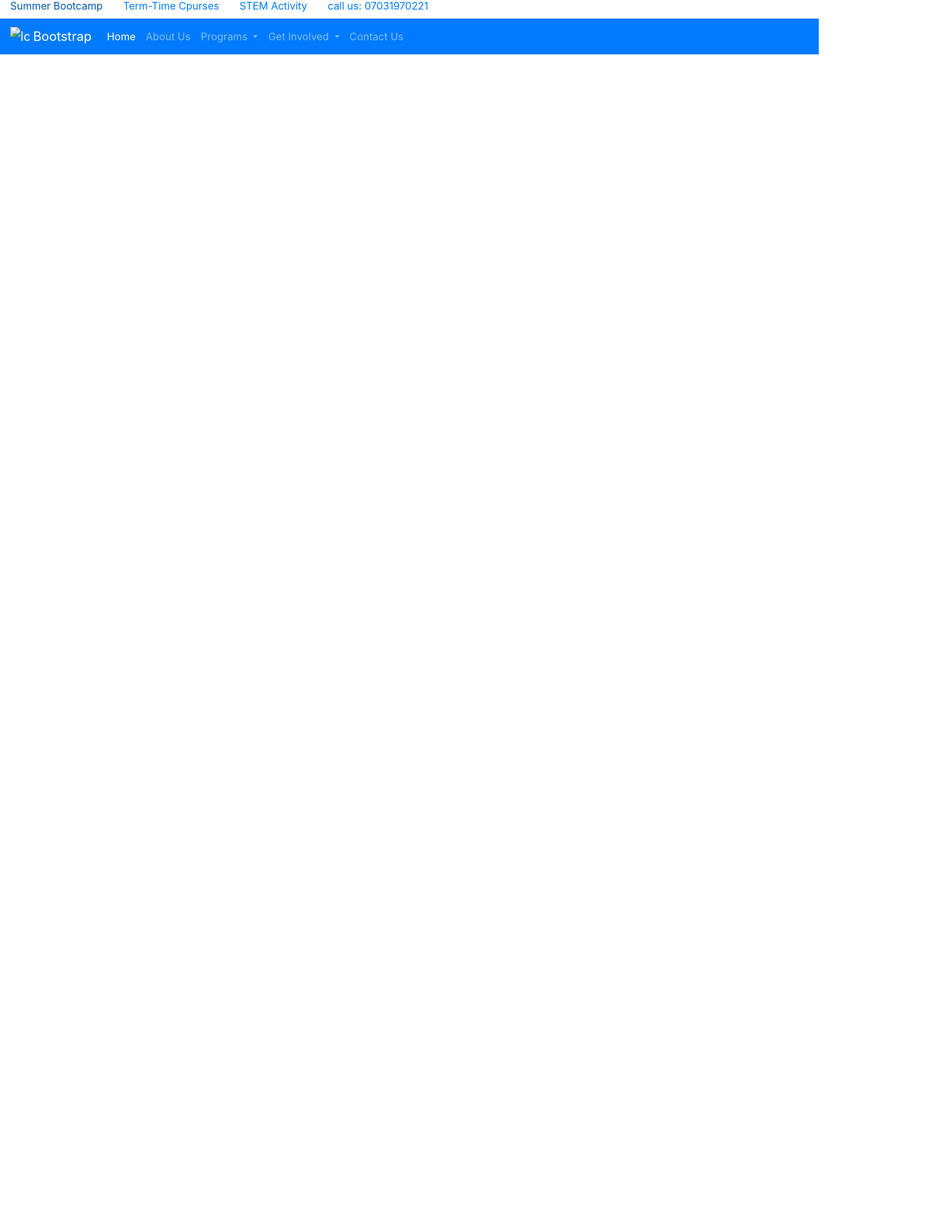
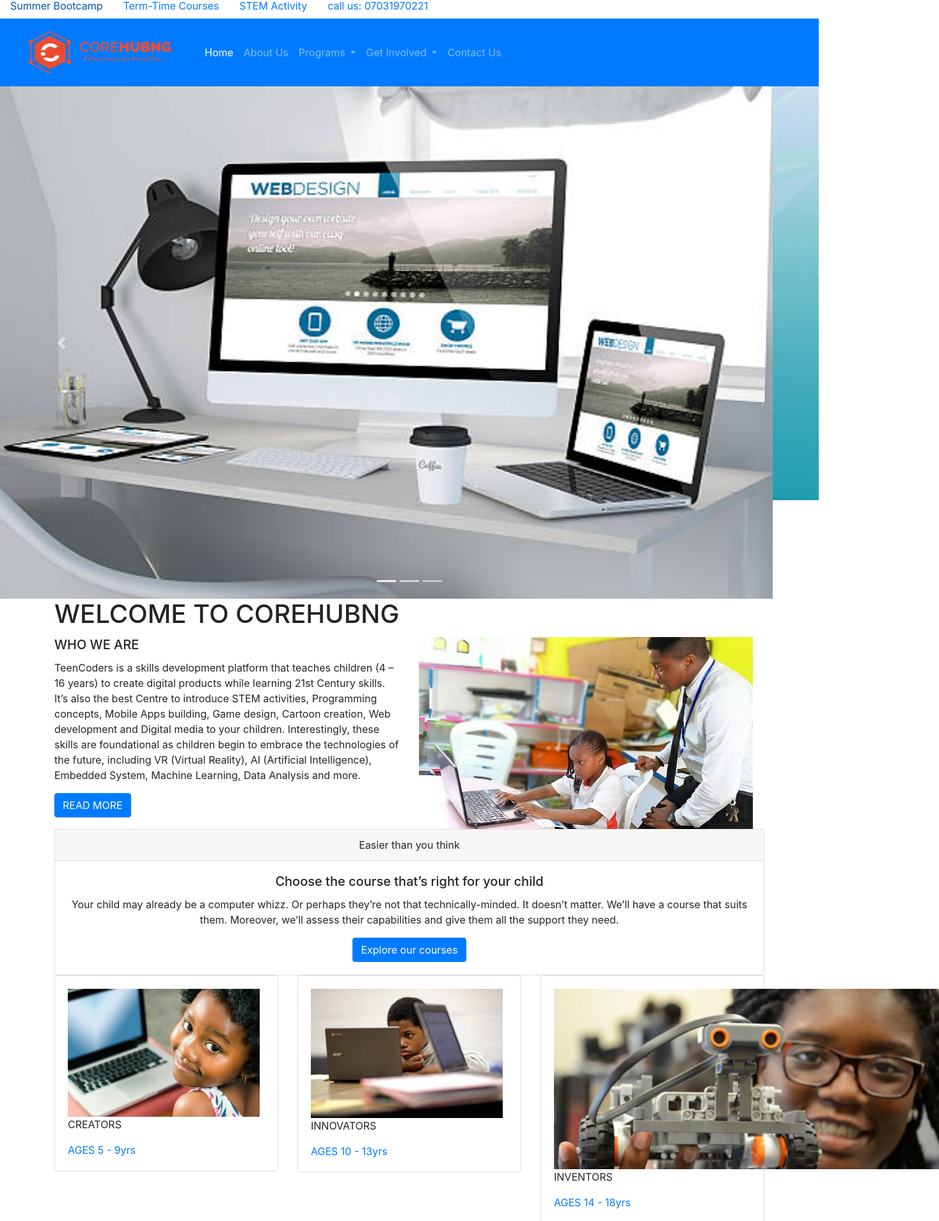
Before and after one commit to kadirisunday/corehubng, a plain HTML site: page index.html in a window 1280 px wide. Shown: the part 11-1920 px from the top of the page at 64% size, 1468 px wide, since content can reach past the window. Before the commit the page ends 800 px from the top, so only its background shows below. Drawn offline with nearby package versions, Linux system fonts and the light colour scheme.

Commit message:
developing the home page

```diff
--- a/index.html
+++ b/index.html
@@ -1,23 +1,21 @@
 <!DOCTYPE html>
 <html lang="en">
+
 <head>
   <!-- Required meta tags -->
   <meta charset="utf-8" />
-    <meta
-      name="viewport"
-      content="width=device-width, initial-scale=1, shrink-to-fit=no"
-    />
+  <meta name="viewport" content="width=device-width, initial-scale=1, shrink-to-fit=no" />
+
+  <link rel="shortcut icon" href="/img/logo.png" type="image/x-icon">
 
   <!-- Bootstrap CSS -->
-    <link
-      rel="stylesheet"
-      href="https://stackpath.bootstrapcdn.com/bootstrap/4.3.1/css/bootstrap.min.css"
-      integrity="sha384-ggOyR0iXCbMQv3Xipma34MD+dH/1fQ784/j6cY/iJTQUOhcWr7x9JvoRxT2MZw1T"
-      crossorigin="anonymous"
-    />
+  <link rel="stylesheet" href="https://stackpath.bootstrapcdn.com/bootstrap/4.3.1/css/bootstrap.min.css"
+    integrity="sha384-ggOyR0iXCbMQv3Xipma34MD+dH/1fQ784/j6cY/iJTQUOhcWr7x9JvoRxT2MZw1T" crossorigin="anonymous" />
+    <link rel="stylesheet" href="/css/style.css">
 
   <title>Home - Corehubng</title>
 </head>
+
 <body>
   <!-- Top bar nav -->
   <ul class="nav">
@@ -25,7 +23,7 @@
       <a class="nav-link " href="#">Summer Bootcamp</a>
     </li>
     <li class="nav-item">
-        <a class="nav-link" href="#">Term-Time Cpurses</a>
+      <a class="nav-link" href="#">Term-Time Courses</a>
     </li>
     <li class="nav-item">
       <a class="nav-link" href="#">STEM Activity</a>
@@ -37,47 +35,25 @@
   <!-- major navbar -->
   <nav class="navbar navbar-expand-lg navbar-dark bg-primary  ">
     <a class="navbar-brand" href="#">
-        <img
-          src="/docs/4.3/assets/brand/bootstrap-solid.svg"
-          width="30"
-          height="30"
-          class="d-inline-block align-top"
-          alt="logo"
-        />
-        Bootstrap
+      <img src="/img/logo.png" width="280" height="80" class="d-inline-block align-top" alt="logo" />
+
     </a>
-      <button
-        class="navbar-toggler"
-        type="button"
-        data-toggle="collapse"
-        data-target="#navbarNavDropdown"
-        aria-controls="navbarNavDropdown"
-        aria-expanded="false"
-        aria-label="Toggle navigation"
-      >
+    <button class="navbar-toggler" type="button" data-toggle="collapse" data-target="#navbarNavDropdown"
+      aria-controls="navbarNavDropdown" aria-expanded="false" aria-label="Toggle navigation">
       <span class="navbar-toggler-icon"></span>
     </button>
     <div class="collapse navbar-collapse" id="navbarNavDropdown">
       <ul class="navbar-nav">
         <li class="nav-item active">
-            <a class="nav-link" href="#"
-              >Home <span class="sr-only">(current)</span></a
-            >
+          <a class="nav-link" href="#">Home <span class="sr-only">(current)</span></a>
         </li>
         <li class="nav-item">
           <a class="nav-link" href="#">About Us</a>
         </li>
 
         <li class="nav-item dropdown">
-            <a
-              class="nav-link dropdown-toggle"
-              href="#"
-              id="navbarDropdownMenuLink"
-              role="button"
-              data-toggle="dropdown"
-              aria-haspopup="true"
-              aria-expanded="false"
-            >
+          <a class="nav-link dropdown-toggle" href="#" id="navbarDropdownMenuLink" role="button" data-toggle="dropdown"
+            aria-haspopup="true" aria-expanded="false">
             Programs
           </a>
           <div class="dropdown-menu" aria-labelledby="navbarDropdownMenuLink">
@@ -88,15 +64,8 @@
           </div>
         </li>
         <li class="nav-item dropdown">
-                <a
-                  class="nav-link dropdown-toggle"
-                  href="#"
-                  id="navbarDropdownMenuLink"
-                  role="button"
-                  data-toggle="dropdown"
-                  aria-haspopup="true"
-                  aria-expanded="false"
-                >
+          <a class="nav-link dropdown-toggle" href="#" id="navbarDropdownMenuLink" role="button" data-toggle="dropdown"
+            aria-haspopup="true" aria-expanded="false">
             Get Involved
           </a>
           <div class="dropdown-menu" aria-labelledby="navbarDropdownMenuLink">
@@ -111,22 +80,123 @@
       </ul>
     </div>
   </nav>
+
+  <!-- sliders -->
+  <div class="bd-example">
+    <div id="carouselExampleCaptions" class="carousel slide" data-ride="carousel">
+      <ol class="carousel-indicators">
+        <li data-target="#carouselExampleCaptions" data-slide-to="0" class="active"></li>
+        <li data-target="#carouselExampleCaptions" data-slide-to="1"></li>
+        <li data-target="#carouselExampleCaptions" data-slide-to="2"></li>
+      </ol>
+      <div class="carousel-inner">
+        <div class="carousel-item active">
+          <img src="/img/slide 1.jpg" class="d-block w-100" alt="...">
+        </div>
+        <div class="carousel-item">
+          <img src="/img/slide2.jpg" class="d-block w-100" alt="...">
+        </div>
+        <div class="carousel-item">
+          <img src="/img/slide3.jpg" class="d-block w-100" alt="...">
+
+        </div>
+      </div>
+      <a class="carousel-control-prev" href="#carouselExampleCaptions" role="button" data-slide="prev">
+        <span class="carousel-control-prev-icon" aria-hidden="true"></span>
+        <span class="sr-only">Previous</span>
+      </a>
+      <a class="carousel-control-next" href="#carouselExampleCaptions" role="button" data-slide="next">
+        <span class="carousel-control-next-icon" aria-hidden="true"></span>
+        <span class="sr-only">Next</span>
+      </a>
+    </div>
+  </div>
+
+  <!-- top section -->
+  <div class="container">
+      <h1 class="card-title">WELCOME TO COREHUBNG</h1>
+      <!-- who we are -->
+    <div class="row">
+      <div class="col-sm-6">
+        <div>
+          <div>
+            <h5 class="card-title">WHO WE ARE</h5>
+            <p class="card-text">TeenCoders is a skills development platform that teaches children (4 – 16 years) to
+              create digital products while learning 21st Century skills. It’s also the best Centre to introduce STEM
+              activities, Programming concepts, Mobile Apps building, Game design, Cartoon creation, Web development and
+              Digital media to your children.
+
+              Interestingly, these skills are foundational as children begin to embrace the technologies of the future,
+              including VR (Virtual Reality), AI (Artificial Intelligence), Embedded System, Machine Learning, Data
+              Analysis and more.
+
+            </p>
+            <a href="#" class="btn btn-primary">READ MORE</a>
+          </div>
+        </div>
+      </div>
+      <div class="col-sm-6">
+        <div>
+            <img src="/img/CORECODER.jpg" height="300px" alt="...">
+        </div>
+      </div>
+    </div>
+
+    <!-- next generation of innovators -->
+    <div class="card text-center">
+        <div class="card-header">
+            Easier than you think
+        </div>
+        <div class="card-body">
+          <h5 class="card-title">Choose the course that’s right for your child</h5>
+          <p class="card-text">Your child may already be a computer whizz. Or perhaps they’re not that technically-minded. It doesn’t matter. We’ll have a course that suits them. Moreover, we’ll assess their capabilities and give them all the support they need.</p>
+          <a href="#" class="btn btn-primary">Explore our courses</a>
+        </div>
+
+      </div>
+
+      <!-- categories -->
+      <div class="row">
+          <div class="col-sm-4">
+            <div class="card">
+              <div class="card-body">
+                  <img src="/img/creators.jpg" alt="...">
+                <p class="card-text">CREATORS</p>
+                <a href="#" class="">AGES 5 - 9yrs</a>
+              </div>
+            </div>
+          </div>
+          <div class="col-sm-4">
+              <div class="card">
+                <div class="card-body">
+                    <img src="/img/innovators.jpg"  alt="...">
+                  <p class="card-text">INNOVATORS</p>
+                  <a href="#" class="">AGES 10 - 13yrs</a>
+                </div>
+              </div>
+            </div>
+            <div class="col-sm-4">
+                <div class="card">
+                  <div class="card-body">
+                      <img src="/img/inventors.jpg" alt="...">
+                    <p class="card-text">INVENTORS</p>
+                    <a href="#" class="">AGES 14 - 18yrs</a>
+                  </div>
+                </div>
+              </div>
+        </div>
+  </div>
   <!-- Optional JavaScript -->
   <!-- jQuery first, then Popper.js, then Bootstrap JS -->
-    <script
-      src="https://code.jquery.com/jquery-3.3.1.slim.min.js"
-      integrity="sha384-q8i/X+965DzO0rT7abK41JStQIAqVgRVzpbzo5smXKp4YfRvH+8abtTE1Pi6jizo"
-      crossorigin="anonymous"
-    ></script>
-    <script
-      src="https://cdnjs.cloudflare.com/ajax/libs/popper.js/1.14.7/umd/popper.min.js"
-      integrity="sha384-UO2eT0CpHqdSJQ6hJty5KVphtPhzWj9WO1clHTMGa3JDZwrnQq4sF86dIHNDz0W1"
-      crossorigin="anonymous"
-    ></script>
-    <script
-      src="https://stackpath.bootstrapcdn.com/bootstrap/4.3.1/js/bootstrap.min.js"
-      integrity="sha384-JjSmVgyd0p3pXB1rRibZUAYoIIy6OrQ6VrjIEaFf/nJGzIxFDsf4x0xIM+B07jRM"
-      crossorigin="anonymous"
-    ></script>
+  <script src="https://code.jquery.com/jquery-3.3.1.slim.min.js"
+    integrity="sha384-q8i/X+965DzO0rT7abK41JStQIAqVgRVzpbzo5smXKp4YfRvH+8abtTE1Pi6jizo" crossorigin="anonymous">
+  </script>
+  <script src="https://cdnjs.cloudflare.com/ajax/libs/popper.js/1.14.7/umd/popper.min.js"
+    integrity="sha384-UO2eT0CpHqdSJQ6hJty5KVphtPhzWj9WO1clHTMGa3JDZwrnQq4sF86dIHNDz0W1" crossorigin="anonymous">
+  </script>
+  <script src="https://stackpath.bootstrapcdn.com/bootstrap/4.3.1/js/bootstrap.min.js"
+    integrity="sha384-JjSmVgyd0p3pXB1rRibZUAYoIIy6OrQ6VrjIEaFf/nJGzIxFDsf4x0xIM+B07jRM" crossorigin="anonymous">
+  </script>
 </body>
+
 </html>
```
Also changed, not shown: img/CORECODER.jpg (added), img/creators.jpg (added), img/developers.jpg (added), img/innovators.jpg (added), img/inventors.jpg (added), img/logo.png (added), img/slide 1.jpg (added), img/slide2.jpg (added), img/slide3.jpg (added). Lines whose indentation alone changed are shown as unchanged.
